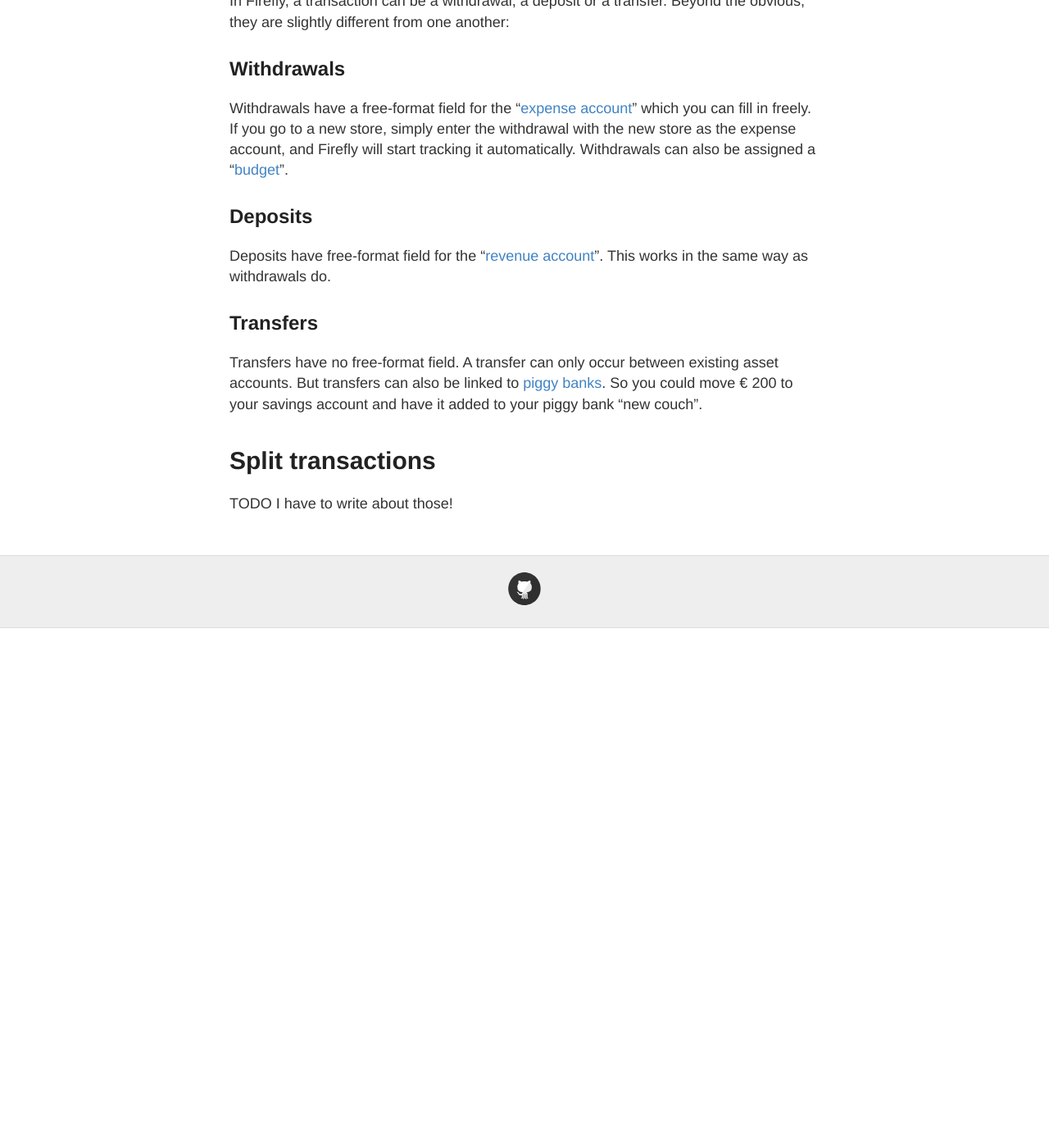
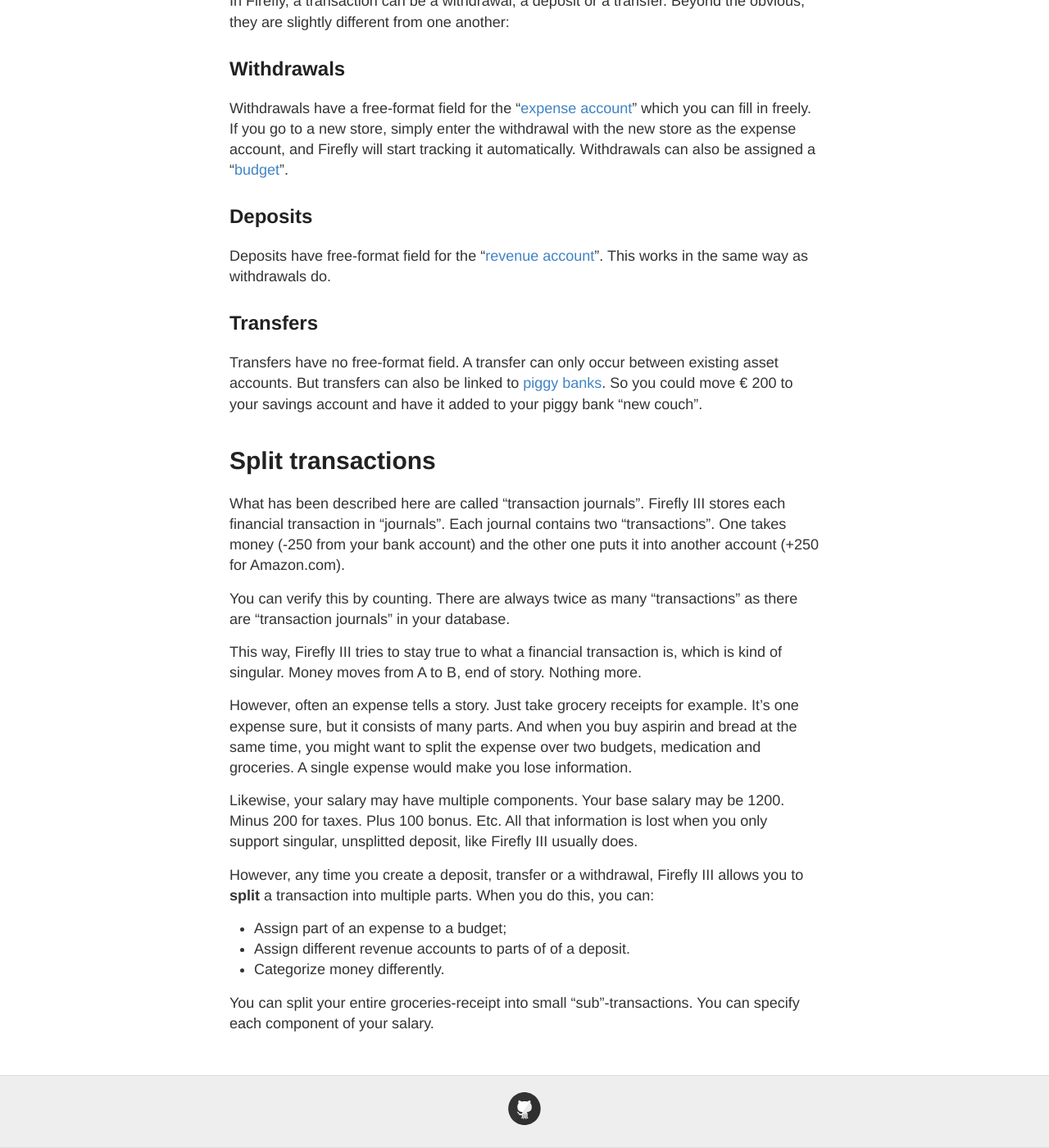
Before and after one commit to firefly-iii/firefly-iii.org, a Jekyll site: the page built from fug-transactions.md, in a window 1280 px wide and 1400 px high, scrolled down 830 px. Shown: the whole window at 82% size. Built offline with Jekyll 4.4.1, drawn with Linux system fonts in a browser that asks for light colours; before the commit the page ends 1596 px from its top, so only the background shows below that.

Commit message:
Split transactions.

```diff
--- a/fug-transactions.md
+++ b/fug-transactions.md
@@ -37,4 +37,20 @@ Transfers have no free-format field. A transfer can only occur between existing
 
 # Split transactions
 
-TODO I have to write about those!
+What has been described here are called "transaction journals". Firefly III stores each financial transaction in "journals". Each journal contains two "transactions". One takes money (-250 from your bank account) and the other one puts it into another account (+250 for Amazon.com).
+
+You can verify this by counting. There are always twice as many "transactions" as there are "transaction journals" in your database.
+
+This way, Firefly III tries to stay true to what a financial transaction is, which is kind of singular. Money moves from A to B, end of story. Nothing more.
+
+However, often an expense tells a story. Just take grocery receipts for example. It's one expense sure, but it consists of many parts. And when you buy aspirin and bread at the same time, you might want to split the expense over two budgets, medication and groceries. A single expense would make you lose information.
+
+Likewise, your salary may have multiple components. Your base salary may be 1200. Minus 200 for taxes. Plus 100 bonus. Etc. All that information is lost when you only support singular, unsplitted deposit, like Firefly III usually does.
+
+However, any time you create a deposit, transfer or a withdrawal, Firefly III allows you to **split** a transaction into multiple parts. When you do this, you can:
+
+- Assign part of an expense to a budget;
+- Assign different revenue accounts to parts of of a deposit.
+- Categorize money differently.
+
+You can split your entire groceries-receipt into small "sub"-transactions. You can specify each component of your salary.
```
